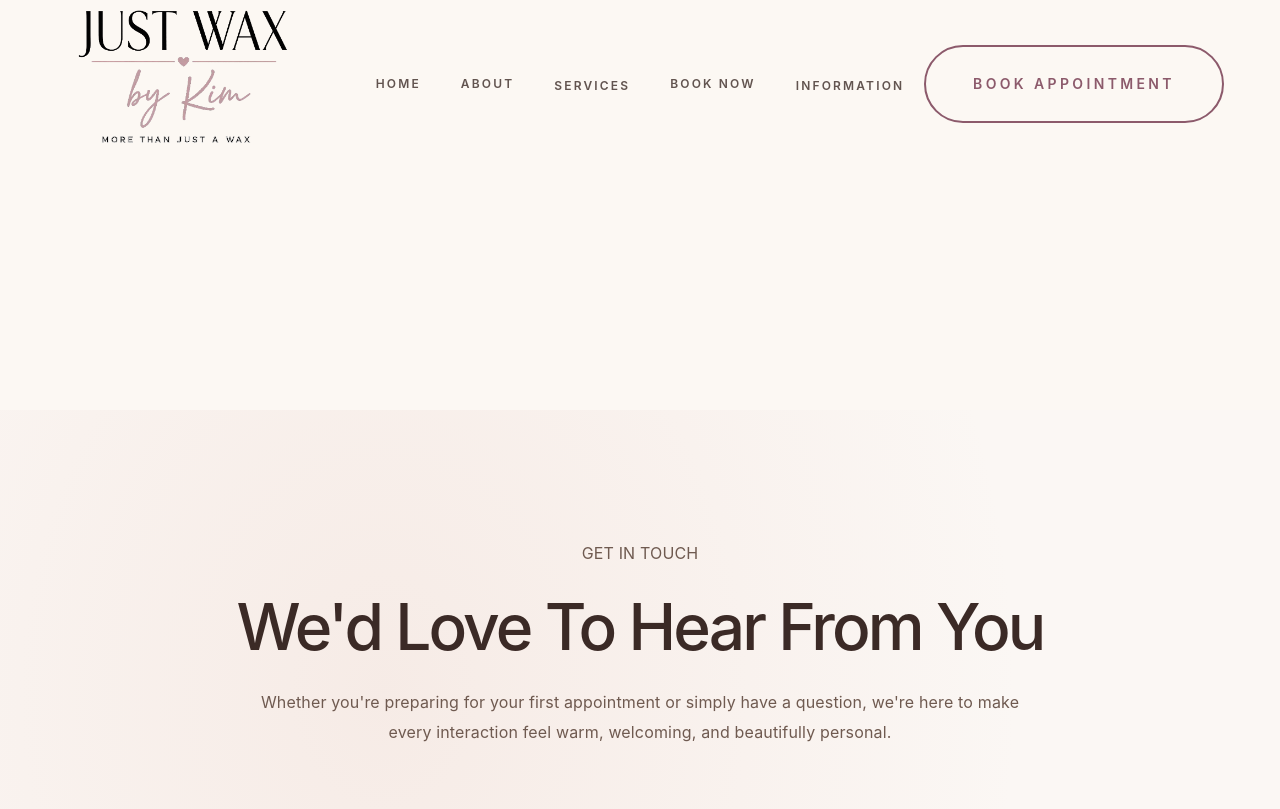
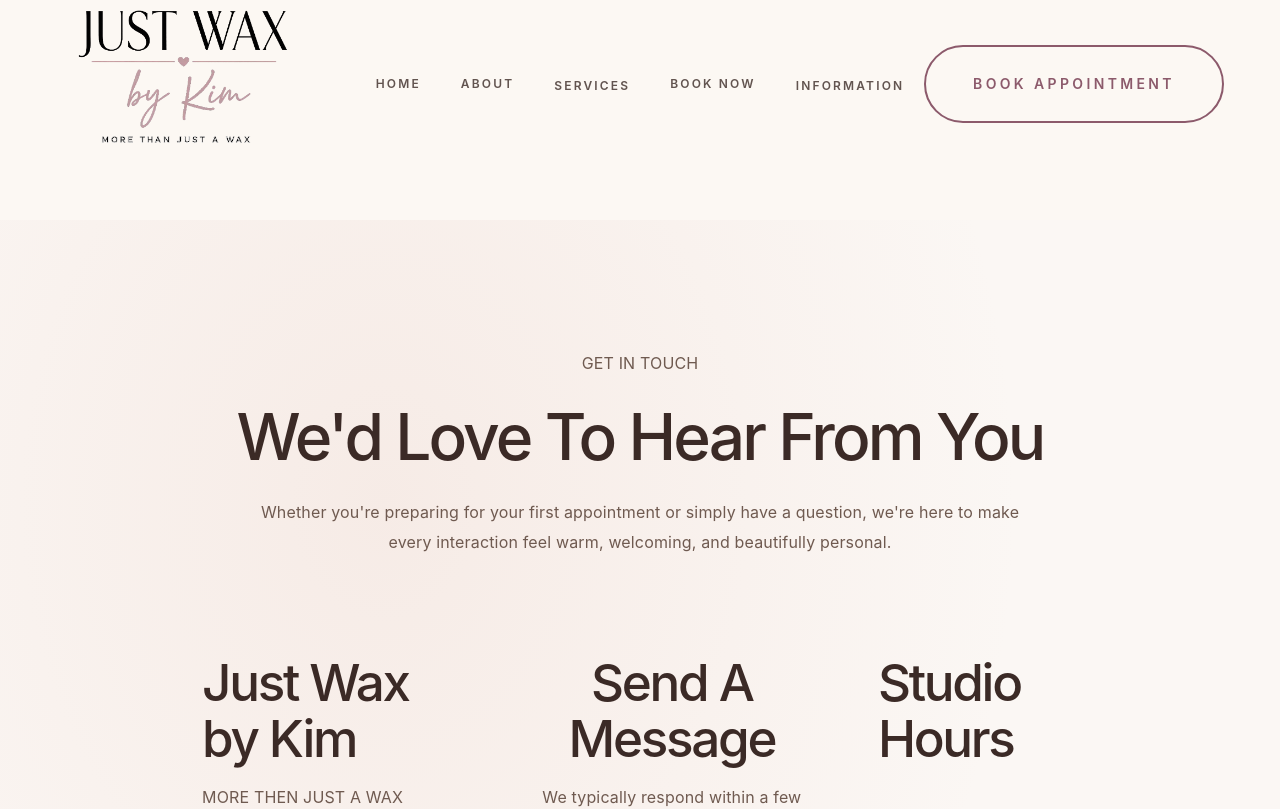
Before and after one commit to kevin-phan-25/just-wax-by-kim, a Next.js app: page /contact in a window 1280 px wide. Shown: the top 809 px of the page. Built offline with nearby package versions, Linux system fonts and the light colour scheme; a web font is replaced by a local one.

Commit message:
Update page.tsx

```diff
--- a/app/(studio)/contact/page.tsx
+++ b/app/(studio)/contact/page.tsx
@@ -9,8 +9,9 @@
  * Changes:
  * • Moved Contact away from homepage
  * • Added dedicated route
- * • Added navbar clearance spacing
- * • Matches Gallery / FAQ architecture
+ * • Removed page-level navbar clearance
+ * • Navbar spacing handled by studio layout
+ * • Matches Gallery / FAQ / Policies architecture
  * • Preserves feature component layout
  *
  * ---
@@ -20,13 +21,7 @@ import Contact from "@/features/contact";
 
 export default function ContactPage() {
   return (
-    <main
-      className="
-        pt-[168px]
-
-        md:pt-[190px]
-      "
-    >
+    <main>
       <Contact />
     </main>
   );
```
